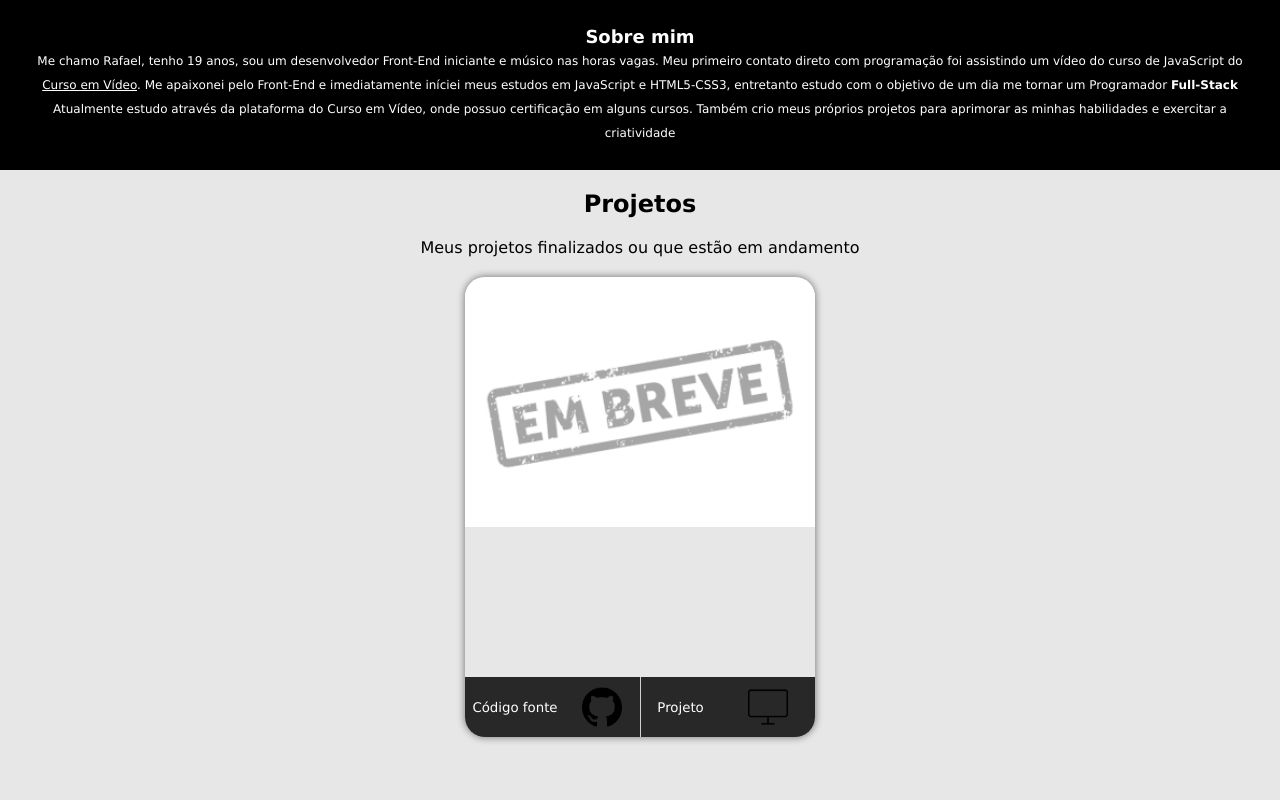
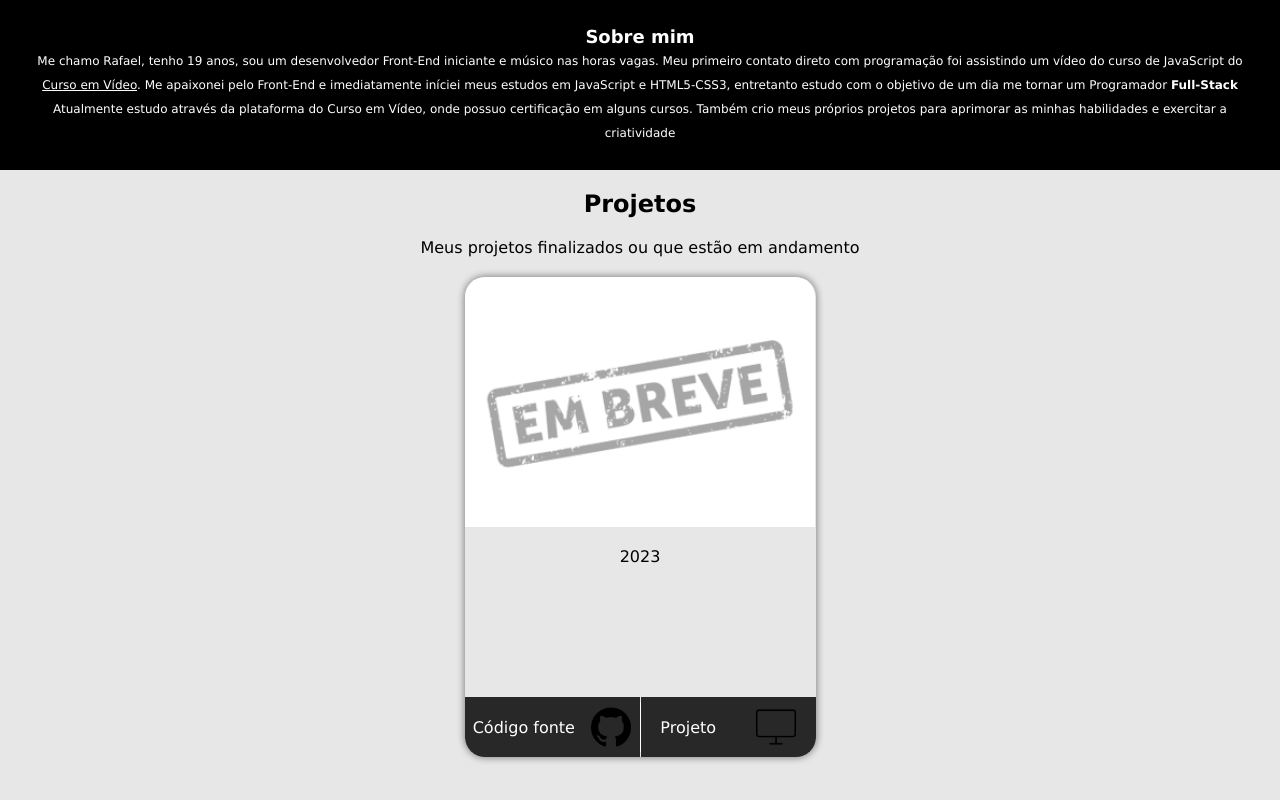
Before and after one commit to RafaelCostaSIlva1501/portifolio, a plain HTML site: page index.html in a window 1280 px wide. Shown: the part 1040-1840 px from the top of the page. Drawn offline with Linux system fonts and the light colour scheme.

Commit message:
Área projetos 3

```diff
--- a/estilos/sus.css
+++ b/estilos/sus.css
@@ -153,51 +153,54 @@ ul li a:hover{
     margin: auto;
 }
 
-.container-btn-proj{
+.container-btn{
     display: flex;
     flex-direction: row;
+    justify-content: space-around;
     align-items: center;
-    justify-content: space-around;
-    background-color: #282828;
-    border-radius: 0px 0px 20px 20px;
 }
 
-.bnt-proj{
+.btn-estilo{
     display: flex;
     flex-direction: row;
+    justify-content: space-around;
     align-items: center;
-    justify-content: space-around;
-    width: 100%;
-    color: white;
-    cursor: pointer;
+    height: 60px;
 }
 
-.bnt-proj img{
+.container-btn img{
     width: 40px;
-    margin: 10px;
 }
 
 #btn-git{
-    border-bottom-left-radius: 15px;
+    width: 175px;
+    background-color: #282828;
+    border-bottom-left-radius: 20px;
 }
 
 #btn-git:hover{
-    background-color: #a3a3a34d;
-    transition: background-color 0.5s;
+    background-color: #646464b6;
+    transition: background-color 1.5s;
 }
 
 #btn-tela{
-    border-bottom-right-radius: 15px;
+    width: 175px;
+    background-color: #282828;
+    border-bottom-right-radius: 20px;
 }
 
 #btn-tela:hover{
-    background-color: #ffffff4d;
-    transition: background-color 0.5s;
+    background-color: #646464b6;
+    transition: background-color 1.5s;
 }
 
-.container-btn-proj hr{
+.container-btn hr{
+    height: 50px;
+    width: 1px;
+    background-color: white;
     border: none;
-    background-color: #ffffffc9;
-    width: 1px;
-    height: 60px;
 }
+
+.container-btn a{
+    color: white;
+}
--- a/index.html
+++ b/index.html
@@ -75,12 +75,17 @@
 
         <div class="container-img-proj">
             <div class="img-proj"><img src="imagens/" alt=""></div>
-            <div class="txt-proj"></div>
-            <div class="container-btn-proj">
-                <button id="btn-git" class="bnt-proj">Código fonte<img src="imagens/github-logo.png" alt=""></button>
+
+            <div class="txt-proj">
+                <p>2023</p>
+            </div>
+
+            <div class="container-btn">
+                <a href="#" target="_blank" class="btn-estilo" id="btn-git">Código fonte <img src="imagens/github-logo.png" alt=""></a>
                 <hr>
-                <button id="btn-tela" class="bnt-proj">Projeto<img src="imagens/tela-icon.png" alt=""></button>
+                <a href="#" target="_blank" class="btn-estilo" id="btn-tela">Projeto <img src="imagens/tela-icon.png" alt=""></a>
             </div>
+
         </div>
     </section>
 
```
